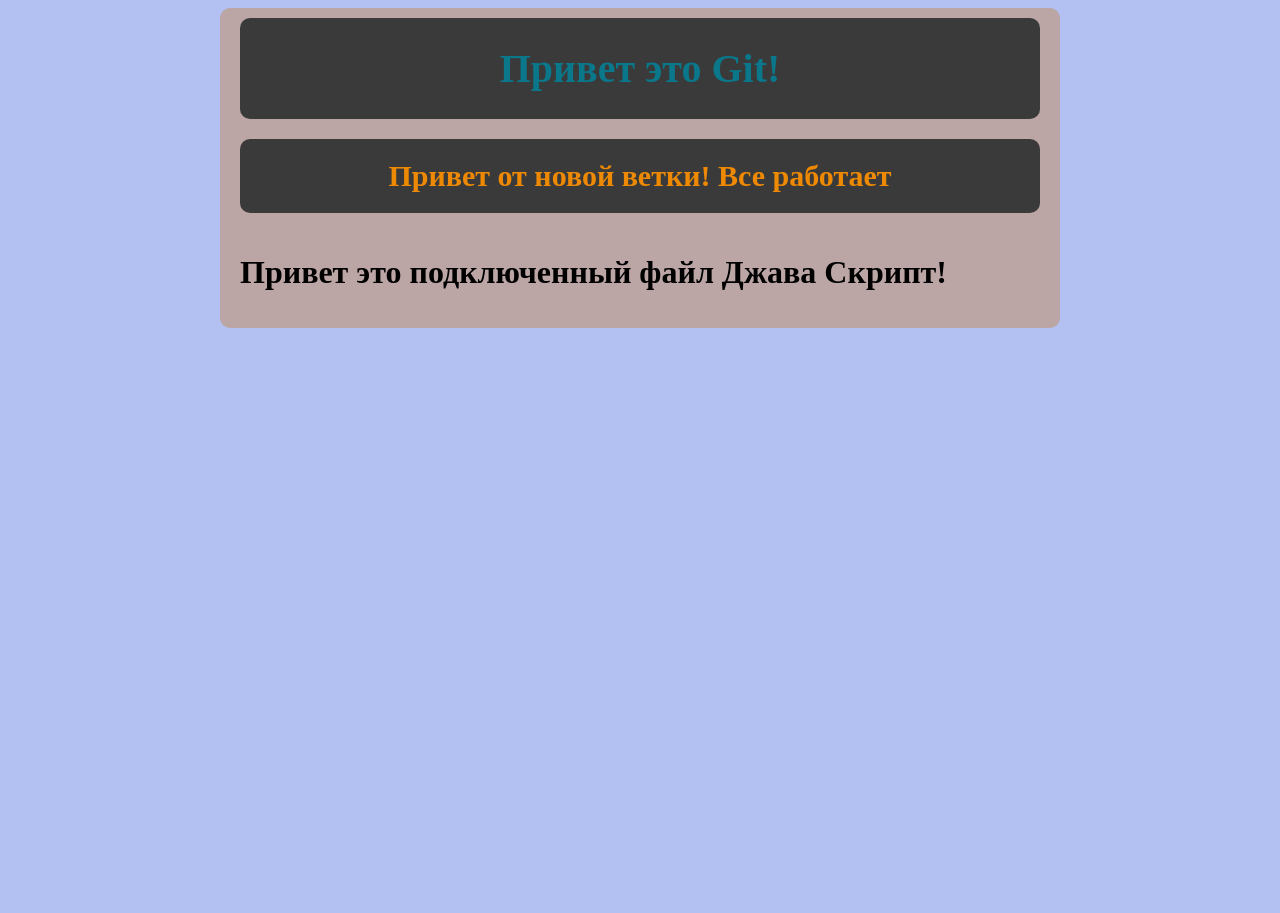
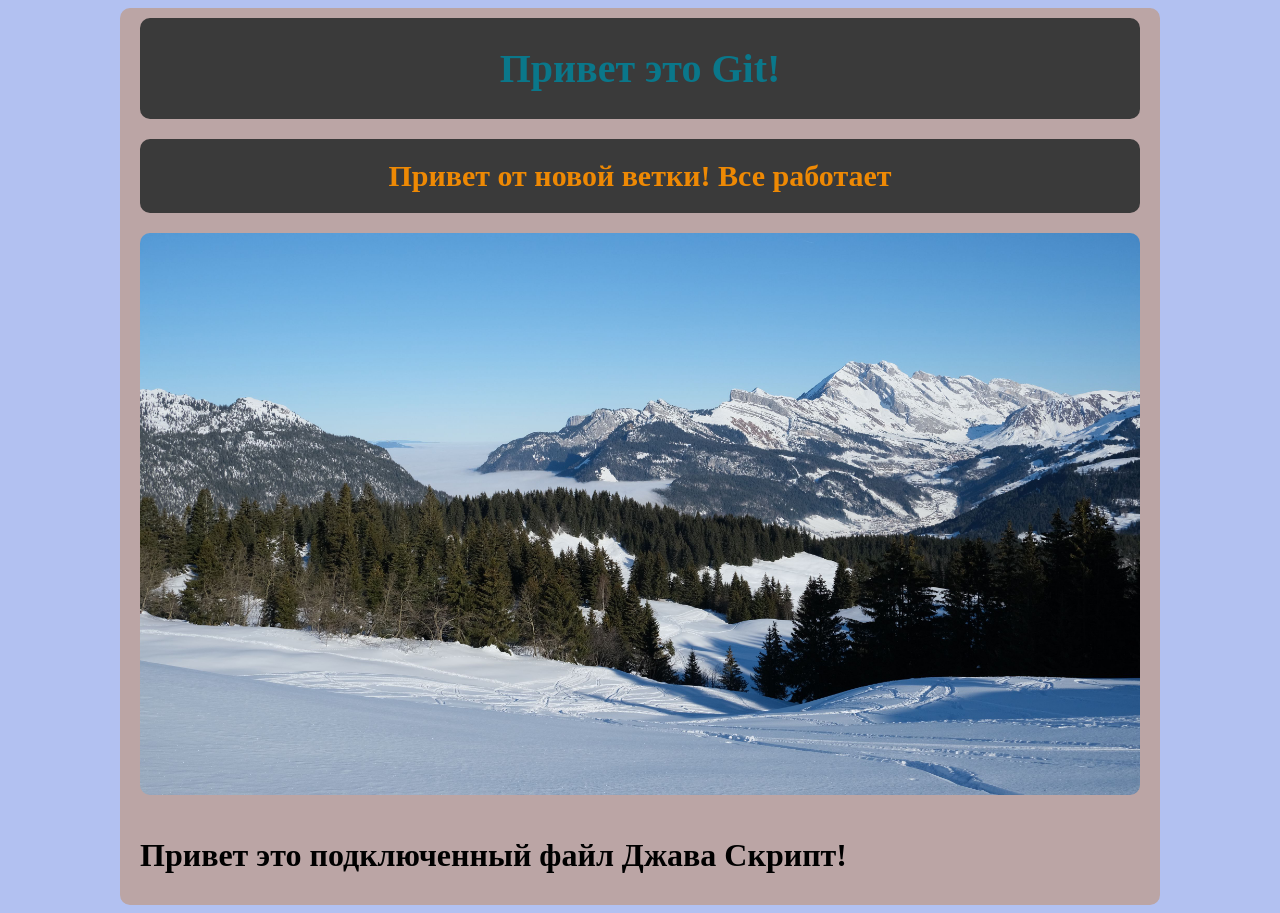
Before and after one commit to Entrere/test, a plain HTML site: page index.html in a window 1280 px wide. Before the commit the page ends 800 px from the top, so only its background shows below. Drawn offline with Linux system fonts and the light colour scheme.

Commit message:
with image

```diff
--- a/index.html
+++ b/index.html
@@ -15,6 +15,7 @@
 		<div class="title-bg">
 			<h1 class="title-branch">Привет от новой ветки! Все работает</h1>
 		</div>
+		<img class="image" src="/img/gory_derevia_sneg_234322_3840x2160.jpg" alt="">
 	</div>
 	<script src="script.js"></script>
 </body>
--- a/script.js
+++ b/script.js
@@ -2,3 +2,5 @@ let greeting = document.createElement('h1');
 greeting.textContent='Привет это подключенный файл Джава Скрипт!'
 let container = document.querySelector('.container');
 container.appendChild(greeting);
+let num = 100 * 15 + 34;
+alert(num);
--- a/style.css
+++ b/style.css
@@ -4,8 +4,7 @@ body {
 .container {
 	margin: 0 auto;
 	background-color: rgb(187, 165, 165);
-	height: 300px;
-	width: 800px;
+	width: 1000px;
 	border-radius: 10px;
 	display: flex;
 	flex-direction: column;
@@ -26,3 +25,7 @@ body {
 	font-size: 30px;
 	color:rgb(238, 137, 4);
 }
+.image {
+	border-radius: 10px;
+
+}
```
Also changed, not shown: img/gory_derevia_sneg_234322_3840x2160.jpg (added).
